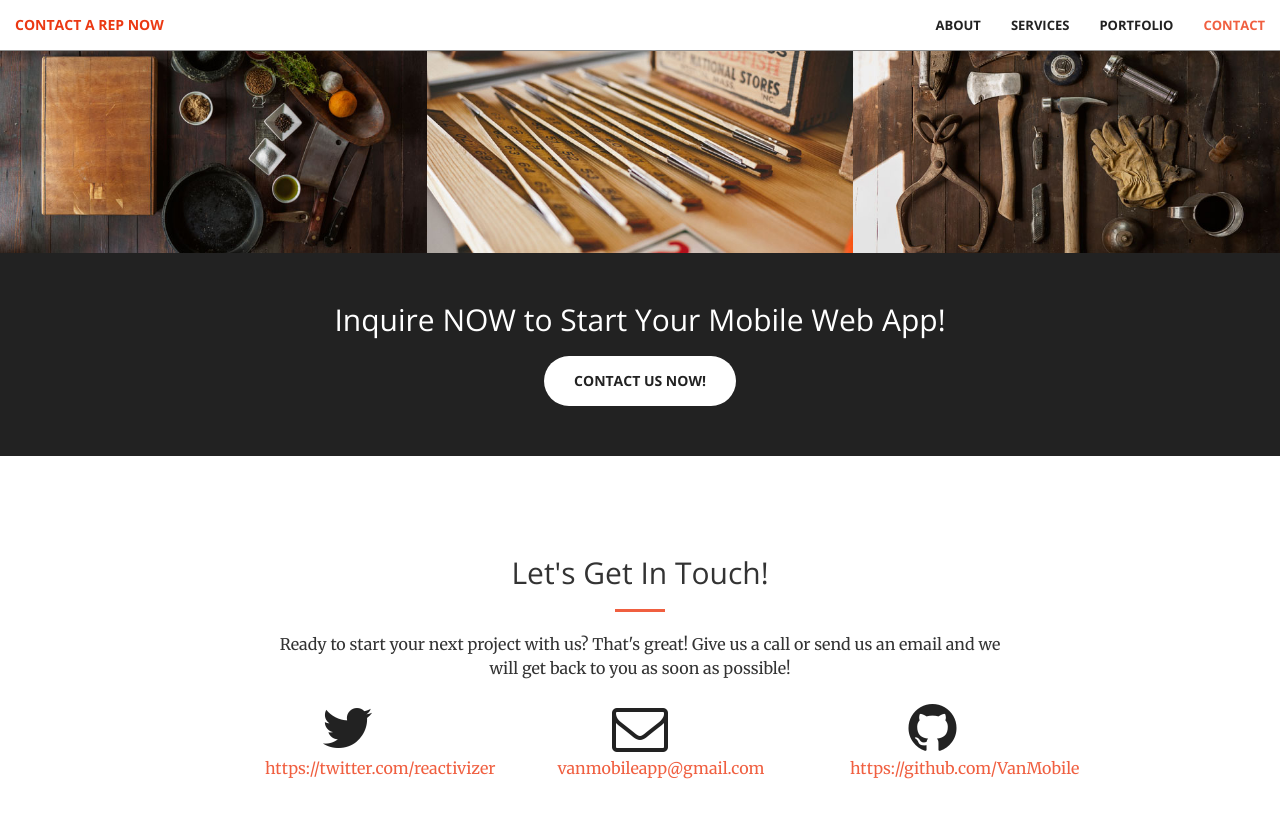
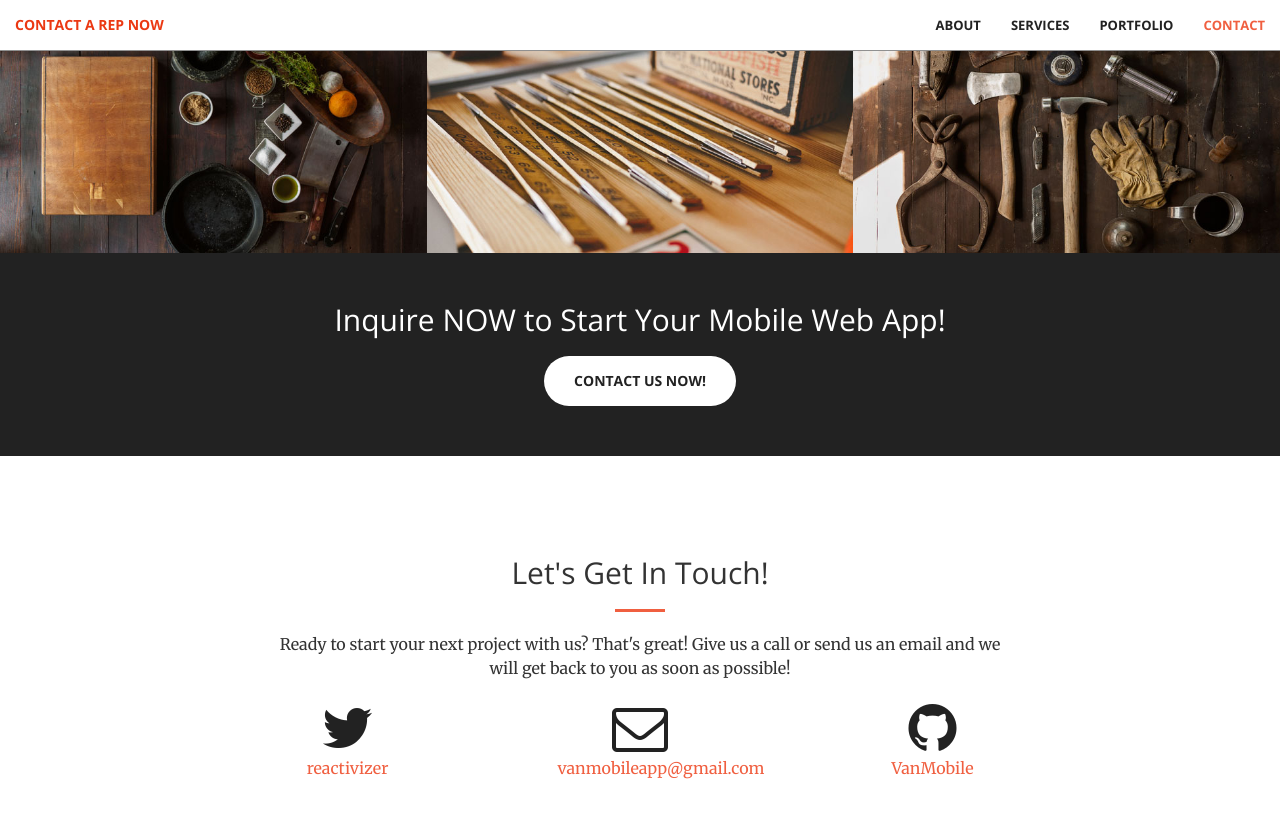
Before and after one commit to VanMobile/MobileApps, a Jekyll site: the page built from index.html, in a window 1280 px wide and 900 px high, scrolled down 2007 px. Shown: the top 818 px of the window. Built offline with Jekyll 4.4.1, drawn with Linux system fonts in a browser that asks for light colours; part of the change alters nothing that is shown.

Commit message:
fix url path

```diff
--- a/_config.yml
+++ b/_config.yml
@@ -5,8 +5,8 @@ description: > # this means to ignore newlines until "baseurl:"
 baseurl: "" # the subpath of your site, e.g. /blog/
 url: "" # the base hostname & protocol for your site
 
-twitter_username: https://twitter.com/reactivizer
-github_username: https://github.com/VanMobile
+twitter_username: reactivizer
+github_username: VanMobile
 
 # Build settings
 markdown: kramdown
```
